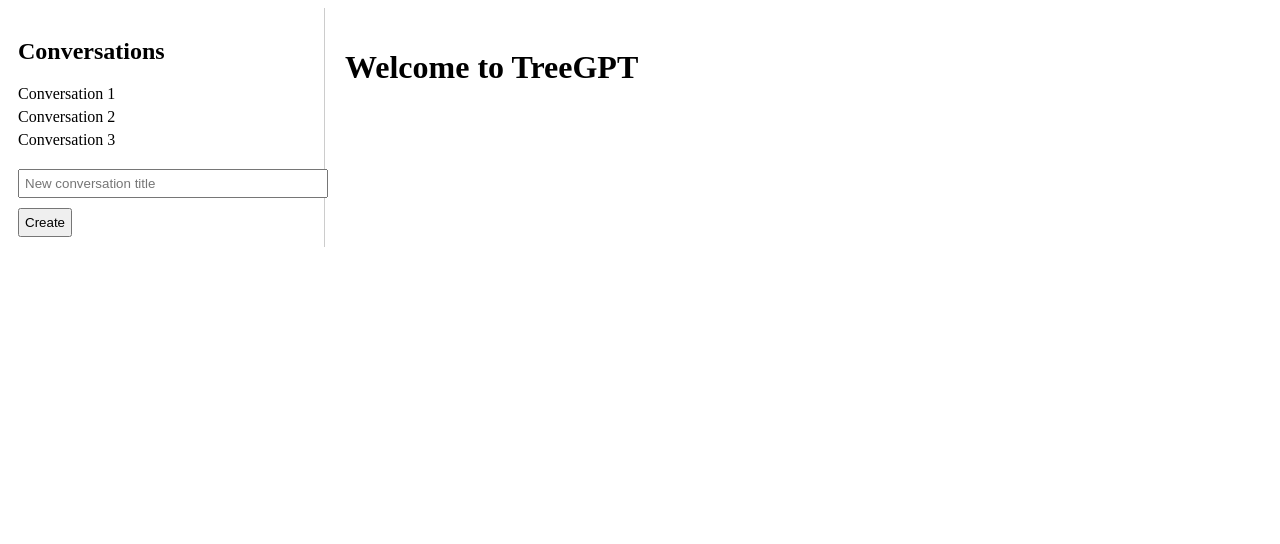
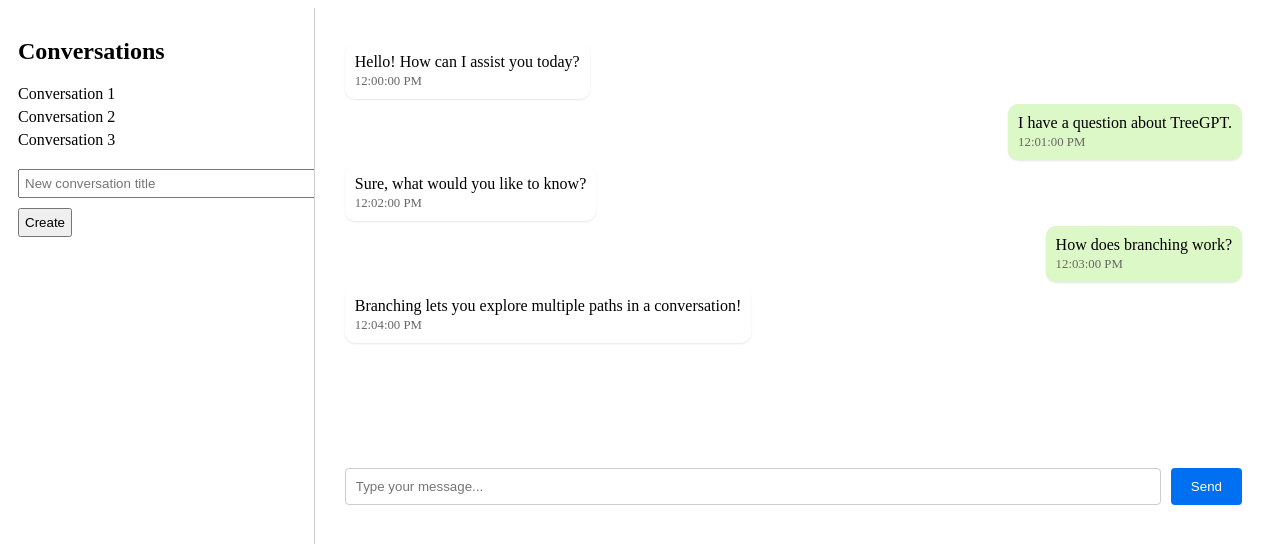
Before and after one commit to AliTaladar/TreeGPT, a Next.js app in the folder frontend/: page / in a window 1280 px wide. Shown: the top 544 px of the page. Built offline with nearby package versions, Linux system fonts and the light colour scheme.

Commit message:
Added chat interface

```diff
--- /dev/null
+++ b/frontend/components/Chat.js
@@ -0,0 +1,89 @@
+import React, { useState, useRef, useEffect } from 'react';
+
+export default function Chat() {
+  const [messages, setMessages] = useState([
+    { _id: '1', type: 'assistant', content: 'Hello! How can I assist you today?', timestamp: '2023-10-01T12:00:00Z' },
+    { _id: '2', type: 'user', content: 'I have a question about TreeGPT.', timestamp: '2023-10-01T12:01:00Z' },
+    { _id: '3', type: 'assistant', content: 'Sure, what would you like to know?', timestamp: '2023-10-01T12:02:00Z' },
+    { _id: '4', type: 'user', content: 'How does branching work?', timestamp: '2023-10-01T12:03:00Z' },
+    { _id: '5', type: 'assistant', content: 'Branching lets you explore multiple paths in a conversation!', timestamp: '2023-10-01T12:04:00Z' },
+  ]);
+  const [input, setInput] = useState('');
+  const messageRef = useRef(null);
+
+  const generateId = () => Math.random().toString(36).substr(2, 9);
+
+  const handleSubmit = (e) => {
+    e.preventDefault();
+    if (!input.trim()) return;
+    const newMessage = {
+      _id: generateId(),
+      type: 'user',
+      content: input,
+      timestamp: new Date().toISOString(),
+    };
+    setMessages([...messages, newMessage]);
+    setInput('');
+  };
+
+  useEffect(() => {
+    if (messageRef.current) {
+      messageRef.current.scrollTop = messageRef.current.scrollHeight;
+    }
+  }, [messages]);
+
+  return (
+    <div style={{ display: 'flex', flexDirection: 'column', height: '100%' }}>
+      <div ref={messageRef} style={{ flex: 1, overflowY: 'auto', maxHeight: '400px', padding: '10px' }}>
+        {messages.map((message) => (
+          <div
+            key={message._id}
+            style={{
+              display: 'flex',
+              justifyContent: message.type === 'user' ? 'flex-end' : 'flex-start',
+              margin: '5px 0',
+            }}
+          >
+            <div
+              style={{
+                backgroundColor: message.type === 'user' ? '#DCF8C6' : '#FFFFFF',
+                padding: '10px',
+                borderRadius: '10px',
+                maxWidth: '70%',
+                boxShadow: '0 1px 2px rgba(0,0,0,0.1)',
+              }}
+            >
+              <p style={{ margin: '0' }}>{message.content}</p>
+              <small style={{ color: '#666', fontSize: '0.8em' }}>
+                {new Date(message.timestamp).toLocaleTimeString()}
+              </small>
+            </div>
+          </div>
+        ))}
+      </div>
+      <form onSubmit={handleSubmit} style={{ display: 'flex', marginTop: '10px', padding: '10px' }}>
+        <input
+          type="text"
+          value={input}
+          onChange={(e) => setInput(e.target.value)}
+          style={{ flex: 1, padding: '10px', border: '1px solid #ccc', borderRadius: '4px' }}
+          placeholder="Type your message..."
+        />
+        <button
+          type="submit"
+          style={{
+            padding: '10px 20px',
+            marginLeft: '10px',
+            backgroundColor: '#0070f3',
+            color: '#fff',
+            border: 'none',
+            borderRadius: '4px',
+            cursor: 'pointer',
+          }}
+        >
+          Send
+        </button>
+      </form>
+    </div>
+  );
+}
--- a/frontend/pages/index.js
+++ b/frontend/pages/index.js
@@ -1,14 +1,15 @@
 import React from 'react';
 import Sidebar from '../components/Sidebar';
+import Chat from '../components/Chat';
 
 export default function Home() {
   return (
-    <div style={{ display: 'flex' }}>
-      <div style={{ flex: '0 0 25%', borderRight: '1px solid #ccc' }}>
+    <div style={{ display: 'flex', height: '100vh' }}>
+      <div style={{ width: '25%', borderRight: '1px solid #ccc', overflowY: 'auto' }}>
         <Sidebar />
       </div>
-      <div style={{ flex: 1, padding: '20px' }}>
-        <h1>Welcome to TreeGPT</h1>
+      <div style={{ width: '75%', padding: '20px' }}>
+        <Chat />
       </div>
     </div>
   );
```
